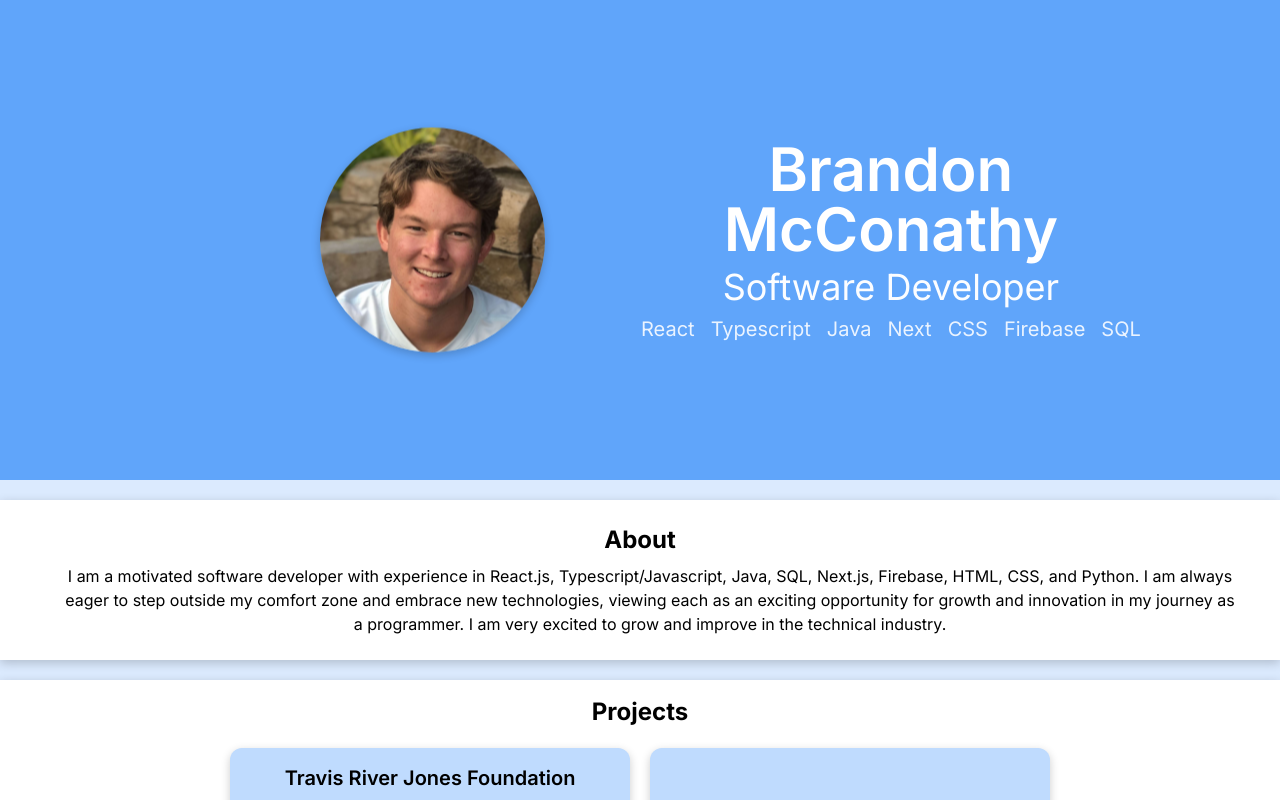
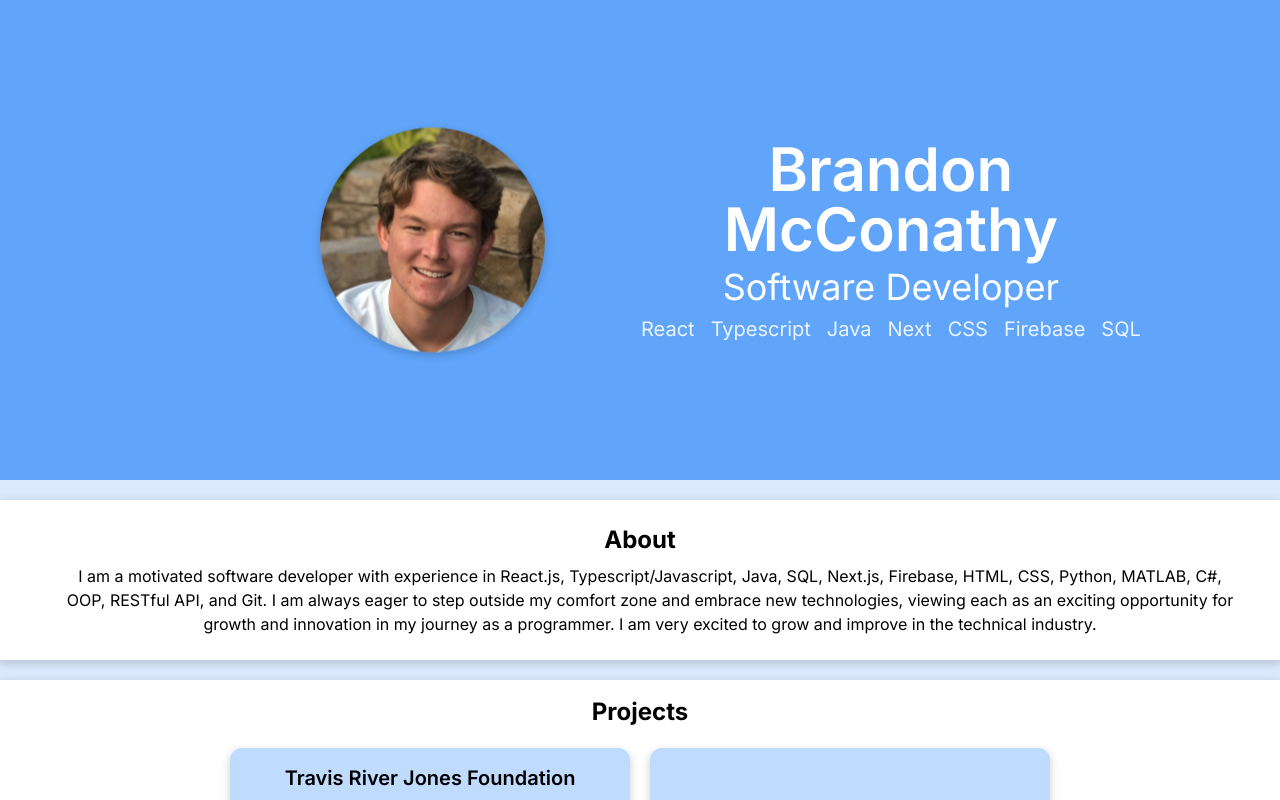
Before and after one commit to brandonmcconathy/portfolio, a Next.js app: page / in a window 1280 px wide. Shown: the top 800 px of the page. Built offline with nearby package versions, Linux system fonts and the light colour scheme.

Commit message:
updated about section

```diff
--- a/src/app/page.tsx
+++ b/src/app/page.tsx
@@ -29,7 +29,7 @@ export default function Home() {
       <main className="mb-64 text-center">
         <section className="bg-white px-10 py-6 my-5 box-pop">
           <h1 className="text-2xl font-bold mb-2">About</h1>
-          <p className="pl-5">I am a motivated software developer with experience in React.js, Typescript/Javascript, Java, SQL, Next.js, Firebase, HTML, CSS, and Python. I am always eager to step outside my comfort zone and embrace new technologies, viewing each as an exciting opportunity for growth and innovation in my journey as a programmer. I am very excited to grow and improve in the technical industry.</p>
+          <p className="pl-5">I am a motivated software developer with experience in React.js, Typescript/Javascript, Java, SQL, Next.js, Firebase, HTML, CSS, Python, MATLAB, C#, OOP, RESTful API, and Git. I am always eager to step outside my comfort zone and embrace new technologies, viewing each as an exciting opportunity for growth and innovation in my journey as a programmer. I am very excited to grow and improve in the technical industry.</p>
         </section>
         <section className="bg-white px-10 py-4 my-5 box-pop">
           <h1 className="text-2xl font-bold mb-5">Projects</h1>
```
